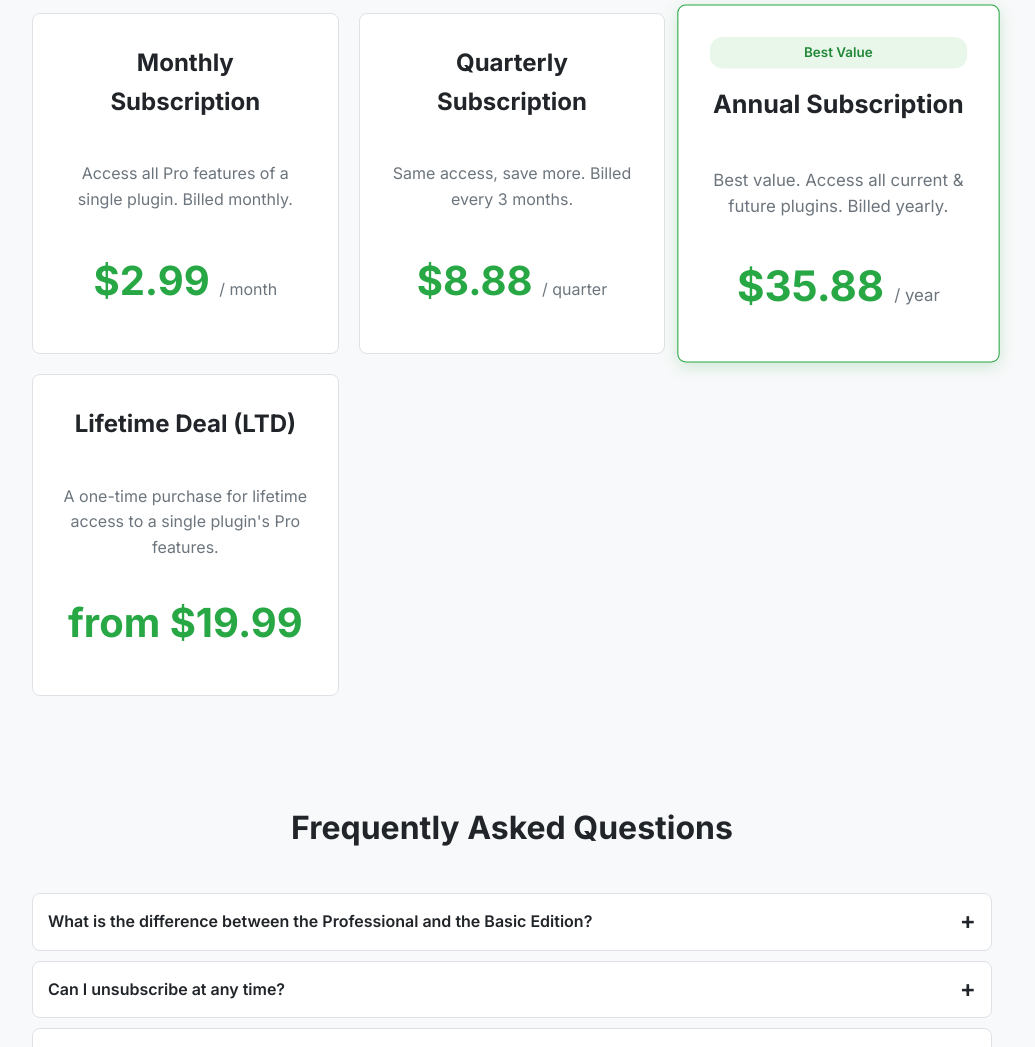
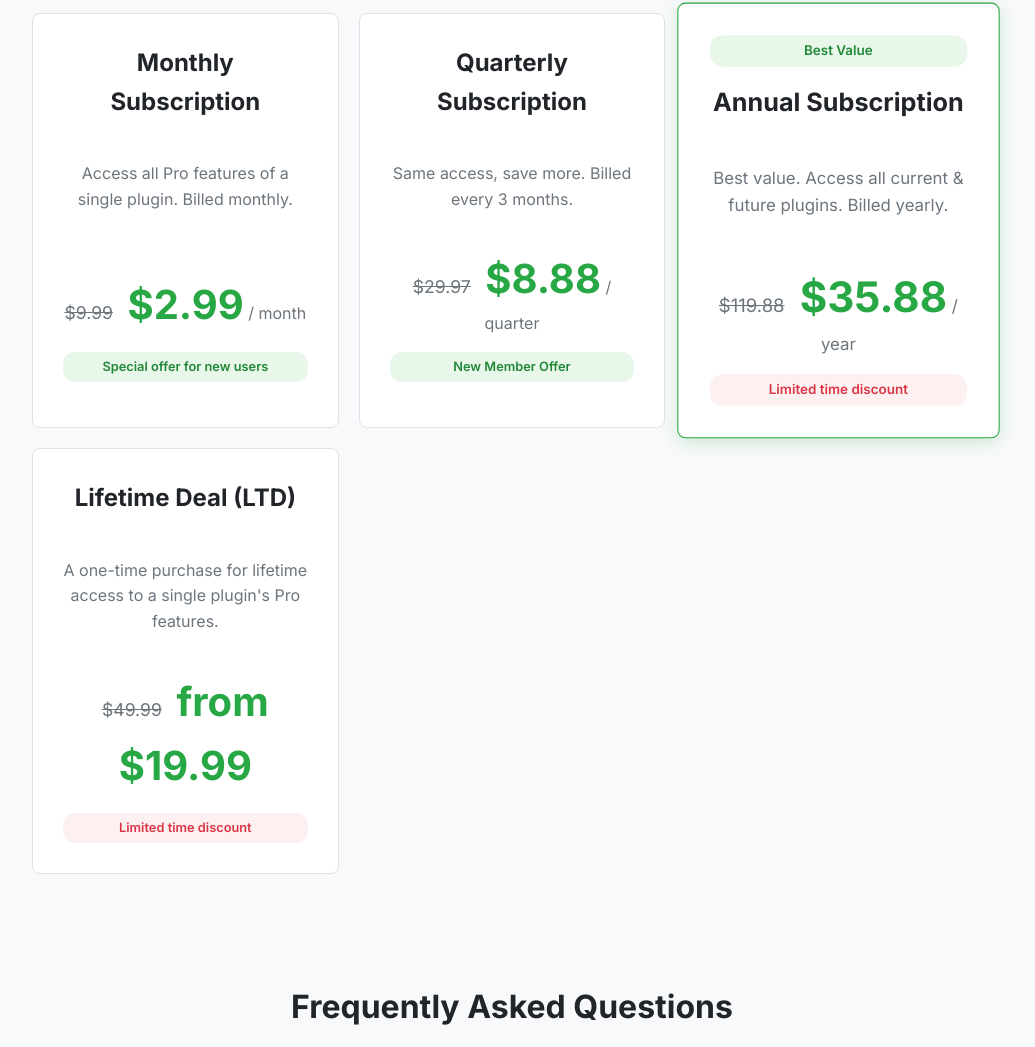
Before and after one commit to ssxg5/plugpro-landing-page, a plain HTML site: page index.html in a window 1280 px wide. Shown: the part 789-1836 px from the top of the page, without its empty margins (128-1163 px from the left). Drawn offline with Linux system fonts and the light colour scheme.

Commit message:
Update index.html

```diff
--- a/index.html
+++ b/index.html
@@ -15,6 +15,10 @@
             --text-color: #212529;
             --text-muted-color: #6c757d;
             --border-color: #dee2e6;
+            --offer-new-user-bg: #e9f7eb;
+            --offer-new-user-text: #218838;
+            --offer-limited-bg: #fdf0f1;
+            --offer-limited-text: #dc3545;
         }
 
         body {
@@ -107,13 +111,21 @@
             font-size: 1.5rem;
             margin-top: 0;
         }
-        .pricing-card .price {
+        .pricing-card .price-wrapper {
+            margin: 15px 0;
+        }
+        .pricing-card .original-price {
+            text-decoration: line-through;
+            color: var(--text-muted-color);
+            font-size: 1.1rem;
+            margin-right: 10px;
+        }
+        .pricing-card .final-price {
             font-size: 2.5rem;
             font-weight: 700;
             color: var(--primary-color);
-            margin: 10px 0;
         }
-        .pricing-card .price span {
+        .pricing-card .price-term {
             font-size: 1rem;
             font-weight: 400;
             color: var(--text-muted-color);
@@ -131,9 +143,15 @@
             font-size: 0.8rem;
             font-weight: 600;
             border-radius: 12px;
-            background-color: #e9f7eb;
-            color: var(--primary-color-dark);
+        }
+        .badge.best-value {
+            background-color: var(--offer-new-user-bg);
+            color: var(--offer-new-user-text);
             margin-bottom: 15px;
+        }
+        .badge.limited-time {
+            background-color: var(--offer-limited-bg);
+            color: var(--offer-limited-text);
         }
 
         .faq-section details {
@@ -248,23 +266,42 @@
                 <div class="pricing-card">
                     <h3>Monthly Subscription</h3>
                     <p class="description">Access all Pro features of a single plugin. Billed monthly.</p>
-                    <div class="price">$2.99 <span>/ month</span></div>
+                    <div class="price-wrapper">
+                        <span class="original-price">$9.99</span>
+                        <span class="final-price">$2.99</span>
+                        <span class="price-term">/ month</span>
+                    </div>
+                    <span class="badge best-value">Special offer for new users</span>
                 </div>
                 <div class="pricing-card">
                     <h3>Quarterly Subscription</h3>
                     <p class="description">Same access, save more. Billed every 3 months.</p>
-                    <div class="price">$8.88 <span>/ quarter</span></div>
+                    <div class="price-wrapper">
+                        <span class="original-price">$29.97</span>
+                        <span class="final-price">$8.88</span>
+                        <span class="price-term">/ quarter</span>
+                    </div>
+                     <span class="badge best-value">New Member Offer</span>
                 </div>
                 <div class="pricing-card highlight">
-                    <div class="badge">Best Value</div>
+                    <div class="badge best-value">Best Value</div>
                     <h3>Annual Subscription</h3>
                     <p class="description">Best value. Access all current & future plugins. Billed yearly.</p>
-                    <div class="price">$35.88 <span>/ year</span></div>
+                    <div class="price-wrapper">
+                        <span class="original-price">$119.88</span>
+                        <span class="final-price">$35.88</span>
+                         <span class="price-term">/ year</span>
+                    </div>
+                    <span class="badge limited-time">Limited time discount</span>
                 </div>
                 <div class="pricing-card">
                     <h3>Lifetime Deal (LTD)</h3>
                     <p class="description">A one-time purchase for lifetime access to a single plugin's Pro features.</p>
-                    <div class="price">from $19.99</div>
+                     <div class="price-wrapper">
+                        <span class="original-price">$49.99</span>
+                        <span class="final-price">from $19.99</span>
+                    </div>
+                    <span class="badge limited-time">Limited time discount</span>
                 </div>
             </div>
         </section>
@@ -305,9 +342,9 @@
     <footer class="footer">
         <div class="container">
             <div class="footer-links">
-                <a href="terms.html">Terms of Service</a>
-                <a href="privacy.html">Privacy Policy</a>
-                <a href="refund.html">Refund Policy</a>
+                <a href="terms.html" target="_blank">Terms of Service</a>
+                <a href="privacy.html" target="_blank">Privacy Policy</a>
+                <a href="refund.html" target="_blank">Refund Policy</a>
             </div>
             <p class="copyright">© 2025 PlugPro. All Rights Reserved.</p>
         </div>
```
